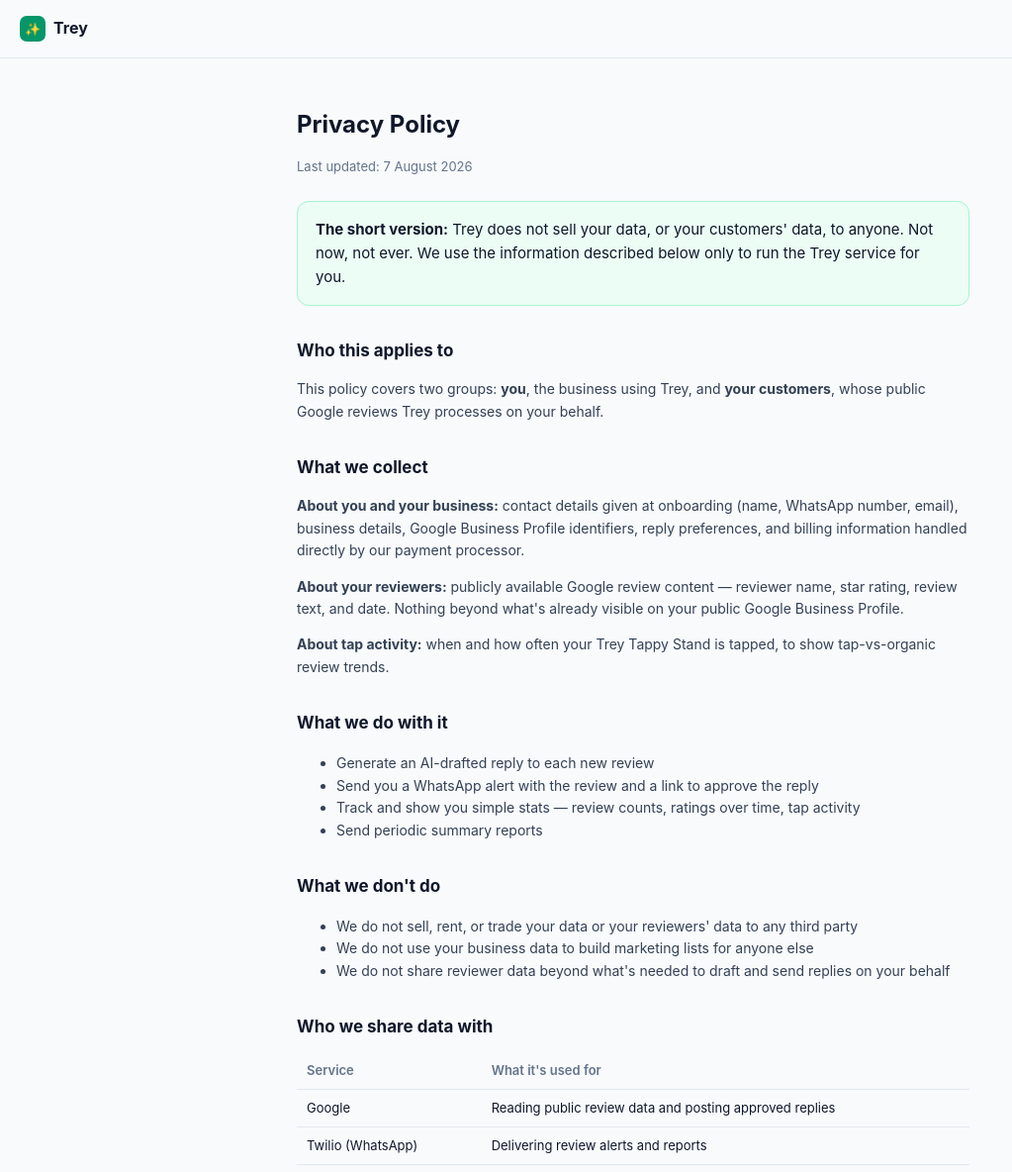
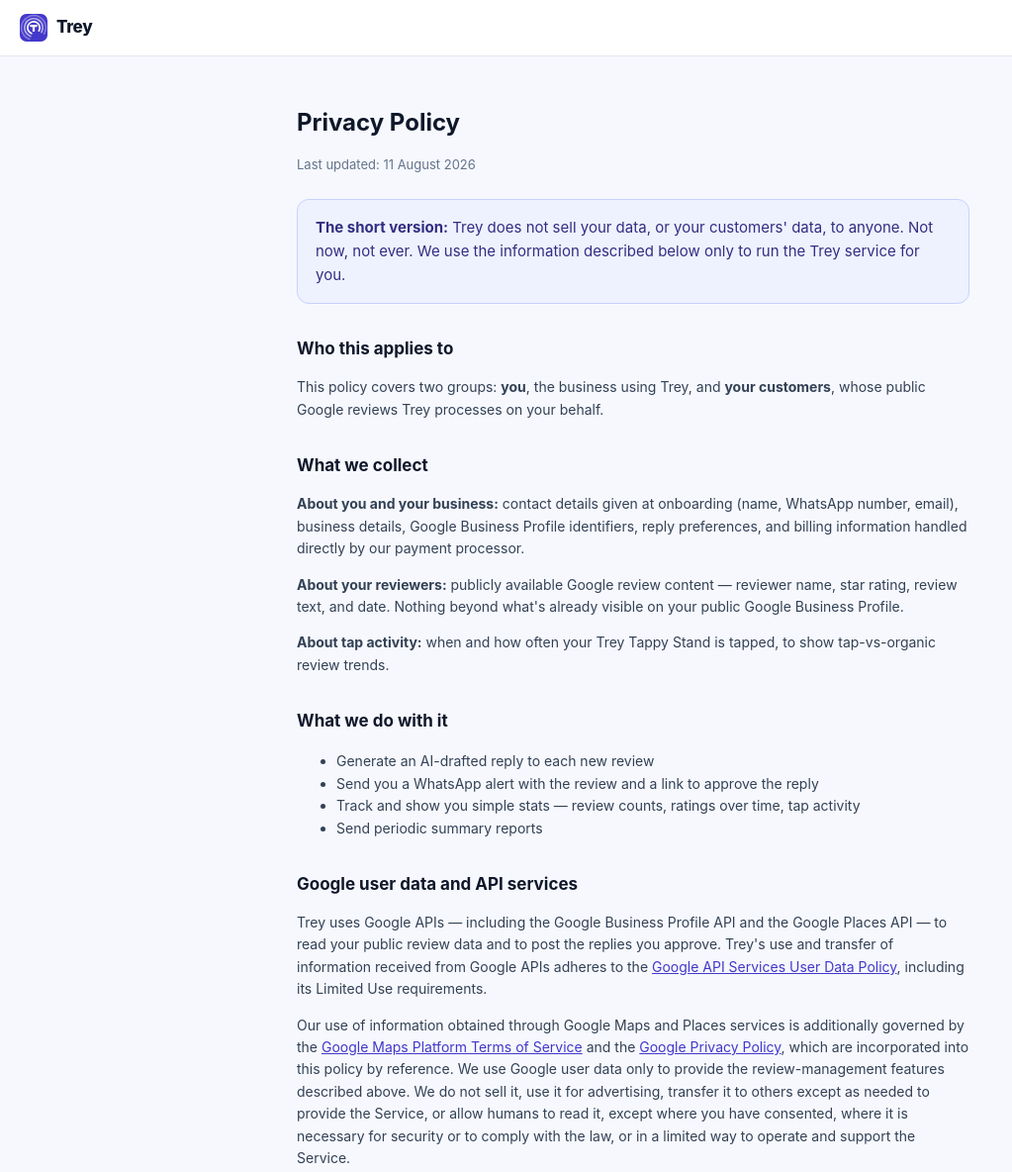
Before and after one commit to mmkazan/trey-backend, a website: page privacy.html in a window 1280 px wide. Shown: the top 1184 px of the page at 99% size, without its empty margins (0-1023 px from the left). Drawn offline with Linux system fonts and the light colour scheme.

Commit message:
Update privacy.html

```diff
--- a/privacy.html
+++ b/privacy.html
@@ -5,27 +5,33 @@
 <meta name="viewport" content="width=device-width, initial-scale=1.0" />
 <title>Trey | Privacy Policy</title>
 <style>
-  :root { --bg:#f8fafc; --text:#0f172a; --muted:#64748b; --accent:#059669; --border:#e2e8f0; }
+  :root { --bg:#f6f8fd; --text:#0f172a; --muted:#64748b; --accent:#4f46e5; --accent2:#4338ca; --border:#e2e8f0; }
   body { margin:0; font-family:-apple-system,BlinkMacSystemFont,'Segoe UI',Roboto,sans-serif; background:var(--bg); color:var(--text); line-height:1.6; }
-  header { padding:16px 20px; border-bottom:1px solid var(--border); display:flex; align-items:center; gap:8px; }
-  .logo { width:26px; height:26px; border-radius:7px; background:var(--accent); display:flex; align-items:center; justify-content:center; color:white; font-size:13px; }
+  header { padding:14px 20px; border-bottom:1px solid var(--border); display:flex; align-items:center; gap:10px; background:#fff; }
+  header .brand { display:flex; align-items:center; gap:9px; font-weight:800; font-size:17px; color:#0f172a; text-decoration:none; letter-spacing:-0.3px; }
+  header .mark { width:28px; height:28px; display:block; }
   main { max-width:680px; margin:0 auto; padding:32px 20px 80px; }
   h1 { font-size:24px; margin-bottom:4px; }
   .updated { color:var(--muted); font-size:13px; margin-bottom:24px; }
-  .highlight { background:#ecfdf5; border:1px solid #a7f3d0; border-radius:12px; padding:16px 18px; font-size:15px; margin-bottom:28px; }
-  h2 { font-size:17px; margin-top:32px; margin-bottom:10px; }
+  .highlight { background:#eef2ff; border:1px solid #c7d2fe; border-radius:12px; padding:16px 18px; font-size:15px; margin-bottom:28px; color:#312e81; }
+  h2 { font-size:17px; margin-top:32px; margin-bottom:10px; color:#0f172a; }
   p, li { font-size:14px; color:#334155; }
   table { width:100%; border-collapse:collapse; margin:12px 0; font-size:13px; }
   th, td { text-align:left; padding:8px 10px; border-bottom:1px solid var(--border); }
   th { color:var(--muted); font-weight:600; }
-  a { color:var(--accent); }
+  a { color:var(--accent2); }
 </style>
 </head>
 <body>
-<header><div class="logo">✨</div><strong>Trey</strong></header>
+<header>
+  <a class="brand" href="/">
+    <svg class="mark" viewBox="0 0 100 100" xmlns="http://www.w3.org/2000/svg" aria-hidden="true"><rect width="100" height="100" rx="24" fill="#4338ca"/><g transform="rotate(-20 50 50)"><path d="M21.7,83.7 A44,44 0 1 1 78.3,83.7" fill="none" stroke="#fff" stroke-width="6" stroke-linecap="round" opacity="0.32"/><path d="M28.8,75.3 A33,33 0 1 1 71.2,75.3" fill="none" stroke="#fff" stroke-width="6" stroke-linecap="round" opacity="0.6"/><path d="M35.85,66.85 A22,22 0 1 1 64.15,66.85" fill="none" stroke="#fff" stroke-width="6" stroke-linecap="round"/></g><rect x="37" y="39" width="26" height="8" rx="2" fill="#fff"/><rect x="46" y="39" width="8" height="25" rx="2" fill="#fff"/></svg>
+    Trey
+  </a>
+</header>
 <main>
   <h1>Privacy Policy</h1>
-  <p class="updated">Last updated: 7 August 2026</p>
+  <p class="updated">Last updated: 11 August 2026</p>
 
   <div class="highlight"><strong>The short version:</strong> Trey does not sell your data, or your customers' data, to anyone. Not now, not ever. We use the information described below only to run the Trey service for you.</div>
 
@@ -44,6 +50,10 @@
     <li>Track and show you simple stats — review counts, ratings over time, tap activity</li>
     <li>Send periodic summary reports</li>
   </ul>
+
+  <h2>Google user data and API services</h2>
+  <p>Trey uses Google APIs — including the Google Business Profile API and the Google Places API — to read your public review data and to post the replies you approve. Trey's use and transfer of information received from Google APIs adheres to the <a href="https://developers.google.com/terms/api-services-user-data-policy" target="_blank" rel="noopener">Google API Services User Data Policy</a>, including its Limited Use requirements.</p>
+  <p>Our use of information obtained through Google Maps and Places services is additionally governed by the <a href="https://cloud.google.com/maps-platform/terms" target="_blank" rel="noopener">Google Maps Platform Terms of Service</a> and the <a href="https://policies.google.com/privacy" target="_blank" rel="noopener">Google Privacy Policy</a>, which are incorporated into this policy by reference. We use Google user data only to provide the review-management features described above. We do not sell it, use it for advertising, transfer it to others except as needed to provide the Service, or allow humans to read it, except where you have consented, where it is necessary for security or to comply with the law, or in a limited way to operate and support the Service.</p>
 
   <h2>What we don't do</h2>
   <ul>
@@ -66,7 +76,7 @@
   <p>Client records are kept while you're an active subscriber, plus a reasonable period after in case you resubscribe. Reviewer data is kept for reporting and can be deleted on request. Tap logs are kept for a rolling reporting period, then aggregated or discarded.</p>
 
   <h2>Your rights</h2>
-  <p>Under UK GDPR you have the right to ask what data we hold, correct inaccuracies, request deletion, request a portable export, and withdraw consent at any time. Contact <a href="mailto:hello@treyapp.co">hello@treyapp.co</a>.</p>
+  <p>Under UK GDPR you have the right to ask what data we hold, correct inaccuracies, request deletion, request a portable export, and withdraw consent at any time. Contact <a href="mailto:info@trey.today">info@trey.today</a>.</p>
 
   <h2>Security</h2>
   <p>We take reasonable technical measures to protect your data, including encrypted storage and access controls.</p>
@@ -75,7 +85,7 @@
   <p>Material changes will be communicated via WhatsApp or email before they take effect.</p>
 
   <h2>Contact</h2>
-  <p><a href="mailto:hello@treyapp.co">hello@treyapp.co</a></p>
+  <p><a href="mailto:info@trey.today">info@trey.today</a></p>
 </main>
 </body>
 </html>
```
